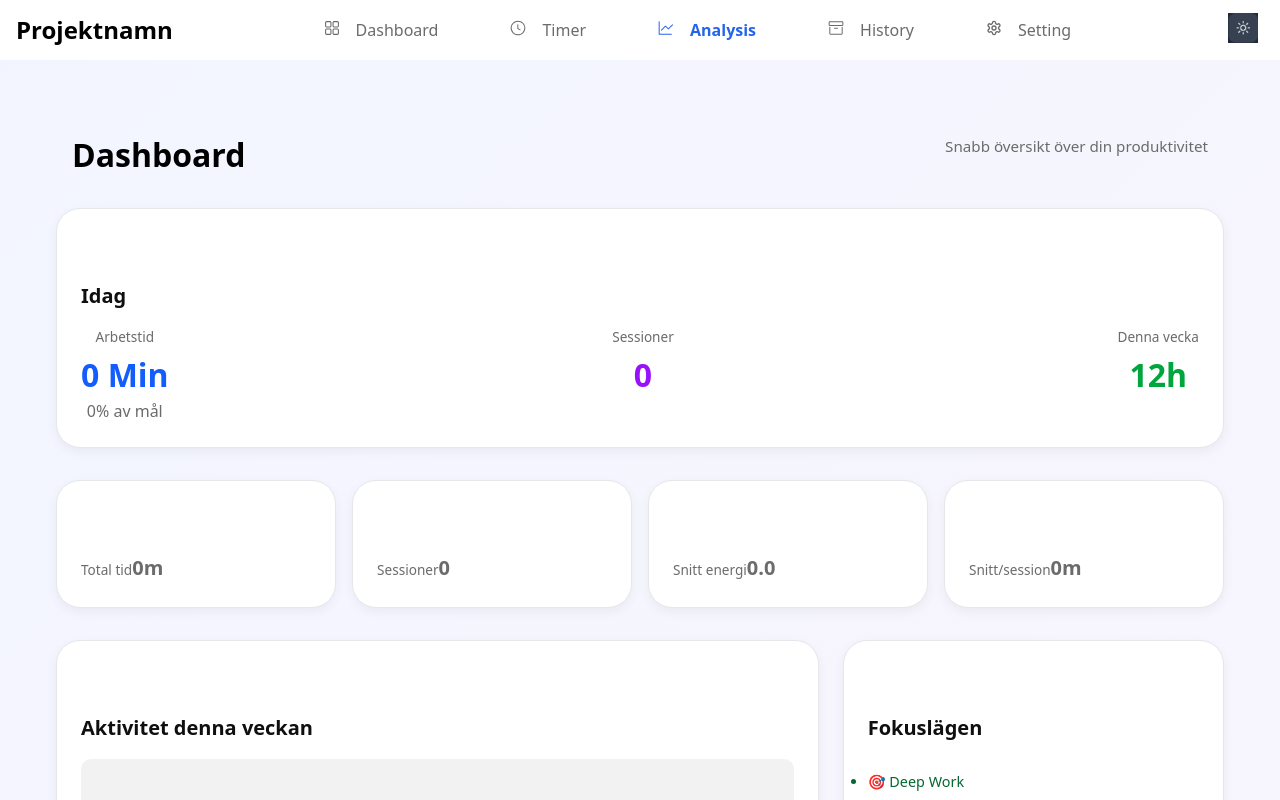
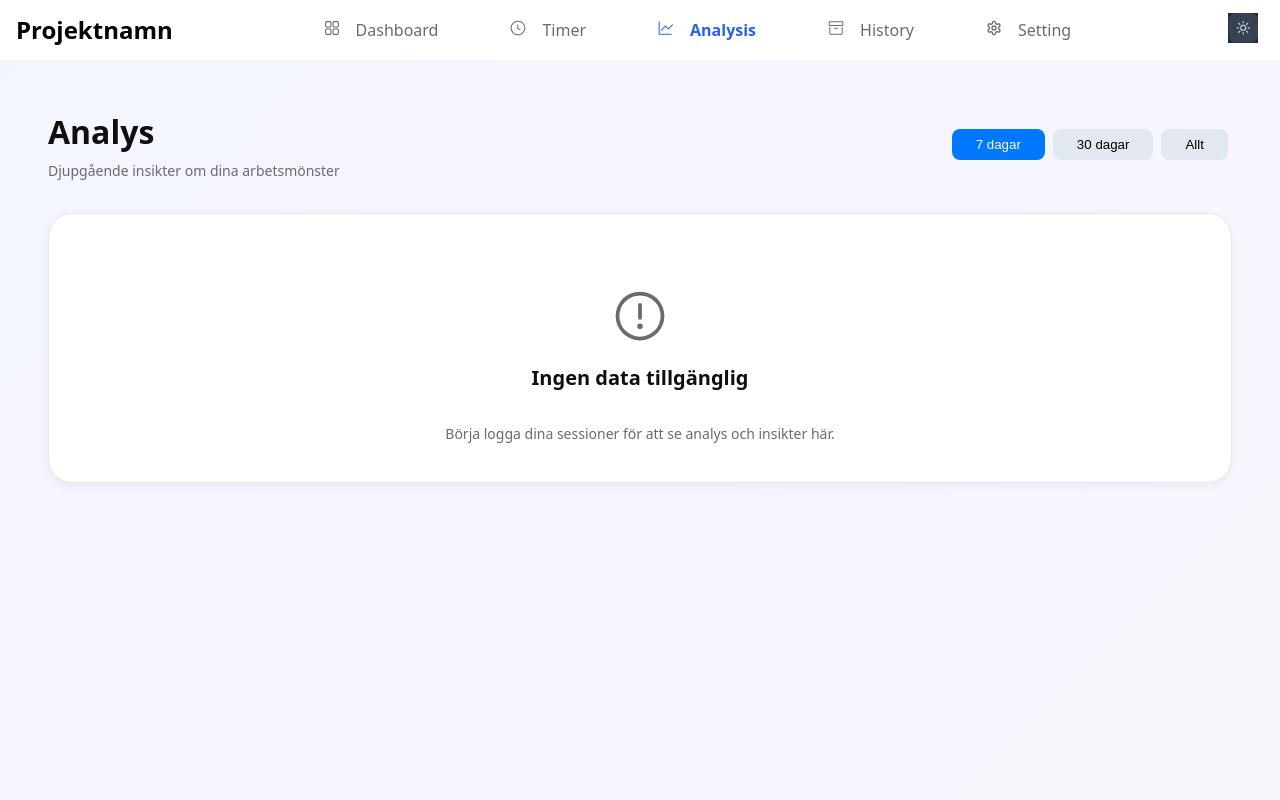
Before and after one commit to NM-Codes/prod-system, a React (Vite) app in the folder my-react-project/: page /analysis in a window 1280 px wide. Built offline with nearby package versions, Linux system fonts and the light colour scheme.

Commit message:
Feat: created analysis page and "has no session" layout.

```diff
--- a/my-react-project/src/App.jsx
+++ b/my-react-project/src/App.jsx
@@ -12,6 +12,8 @@ import { Routes, Route, useNavigate } from 'react-router-dom';
 import { useSettings } from './Contexts/SettingsContext.jsx';
 import TimerPage from './pages/Timer.jsx';
 import Setting from './pages/Setting.jsx';
+import AnalysisPage from './pages/Analysis.jsx';
+
 
 
 
@@ -71,6 +73,8 @@ const [draftSession, setDraftSession] = useState(null);
 
           <Route path="/pomodoro" element={<PomodoroPage />} />
 
+
+
           <Route path="/history" element={
             <HistoryPage
               sessions={sessions}
@@ -81,6 +85,8 @@ const [draftSession, setDraftSession] = useState(null);
 
           <Route path="/setting" element={<Setting />} />
 
+          <Route path="/analysis" element={<AnalysisPage sessions={sessions} />} />
+
           {/* Fallback for 404 - redirects to dashboard if path doesn't exist */}
           <Route path="*" element={<DashboardPage />} />
         </Routes>
--- /dev/null
+++ b/my-react-project/src/Components/Analysis/Analysis.css
@@ -0,0 +1,91 @@
+.analysis-container {
+  padding: var(--space-lg);
+  padding-bottom: var( --space-xxl);
+  min-height: 100%;
+}
+
+.analysis-header {
+  display: flex;
+  justify-content: space-between;
+  margin-bottom: var(--space-xl);
+}
+
+.title-section{
+    text-align: left;
+}
+
+.title-section h1 {
+  font-size: var(--font-size-xxl);
+  margin: 0;
+  color: var(--color-text);
+}
+
+.title-section p {
+  margin: var(--space-xs) 0 0 0;
+  font-size: var(--font-size-sm);
+  color: var(--color-text-muted);
+}
+
+.filter-group {
+  display: flex;
+  gap: var(--space-sm);
+  padding: var(--space-xs);
+  border-radius: var(--radius-md);
+  background: transparent;
+}
+
+.filter-btn {
+  padding: var(--space-sm) var(--space-lg);
+  border: none;
+  background: #e2e8f0;
+  cursor: pointer;
+  border-radius: var(--radius-sm);
+  font-weight: 500;
+  transition: all 0.2s ease;
+}
+
+.filter-btn.active {
+  background: #0077ff;
+  color: #ffffff;
+  opacity: 1;
+}
+
+
+.filter-group.light .filter-btn:not(.active) {
+  color:black;
+}
+
+
+.filter-group.dark .filter-btn:not(.active) {
+  background: #3f3f46;
+  color: #ffffff;
+}
+
+.empty-content-analysis {
+  display: flex;
+  flex-direction: column;
+  align-items: center;
+  justify-content: center;
+}
+
+.empty-content-analysis h2 {
+  font-size: var(--font-size-lg);
+  font-weight: 600;
+  color: var(--color-text);
+}
+
+.empty-content-analysis p {
+  font-size: var(--font-size-sm);
+  color: var(--color-text-muted);
+}
+
+
+
+
+@media (max-width: 768px) {
+  .analysis-header {
+    flex-direction: column;
+    align-items: flex-start;
+    gap: var(--space-lg);
+  }
+}
--- /dev/null
+++ b/my-react-project/src/Components/Analysis/Analysis.jsx
@@ -0,0 +1,57 @@
+import  { useState } from 'react';
+import './Analysis.css';
+import Card from '../Cards/Cards';
+import { useTheme } from '../../Contexts/ThemeContext';
+import { PiWarningCircle } from "react-icons/pi";
+
+
+const Analysis = ({ sessions }) => {
+  const { theme } = useTheme();
+  const [activeFilter, setActiveFilter] = useState('7 dagar');
+
+  // Logik för att kontrollera om data saknas
+  const hasNoSessions = !sessions || sessions.length === 0;
+
+  return (
+    <div className="analysis-container">
+      <div className="analysis-header">
+        <div className="title-section">
+          <h1>Analys</h1>
+          <p>Djupgående insikter om dina arbetsmönster</p>
+        </div>
+
+        <div className={`filter-group ${theme}`}>
+          {['7 dagar', '30 dagar', 'Allt'].map((f) => (
+            <button
+              key={f}
+              className={`filter-btn ${activeFilter === f ? 'active' : ''}`}
+              onClick={() => setActiveFilter(f)}
+            >
+              {f}
+            </button>
+          ))}
+        </div>
+      </div>
+
+      {/* 2. VILLKORLIG RENDERING */}
+      {hasNoSessions ? (
+        <div>
+          <Card>
+            <div className="empty-content-analysis">
+                <PiWarningCircle size={60}/>
+              <h2>Ingen data tillgänglig</h2>
+              <p>Börja logga dina sessioner för att se analys och insikter här.</p>
+            </div>
+          </Card>
+        </div>
+      ) : (
+        <div>
+          {/* HÄR BÖRJAR LAYOUTEN FÖR NÄR DATA FINNS */}
+
+        </div>
+      )}
+    </div>
+  );
+};
+
+export default Analysis;
--- /dev/null
+++ b/my-react-project/src/pages/Analysis.jsx
@@ -0,0 +1,14 @@
+import React from 'react';
+// Här importerar vi komponenten (vi kan kalla den AnalysisComponent för tydlighet)
+import AnalysisComponent from '../Components/Analysis/Analysis';
+
+const AnalysisPage = ({ sessions }) => {
+  return (
+    <div className="page-container">
+      {/* Här använder vi den importerade komponenten */}
+      <AnalysisComponent sessions={sessions} />
+    </div>
+  );
+};
+
+export default AnalysisPage;
```
